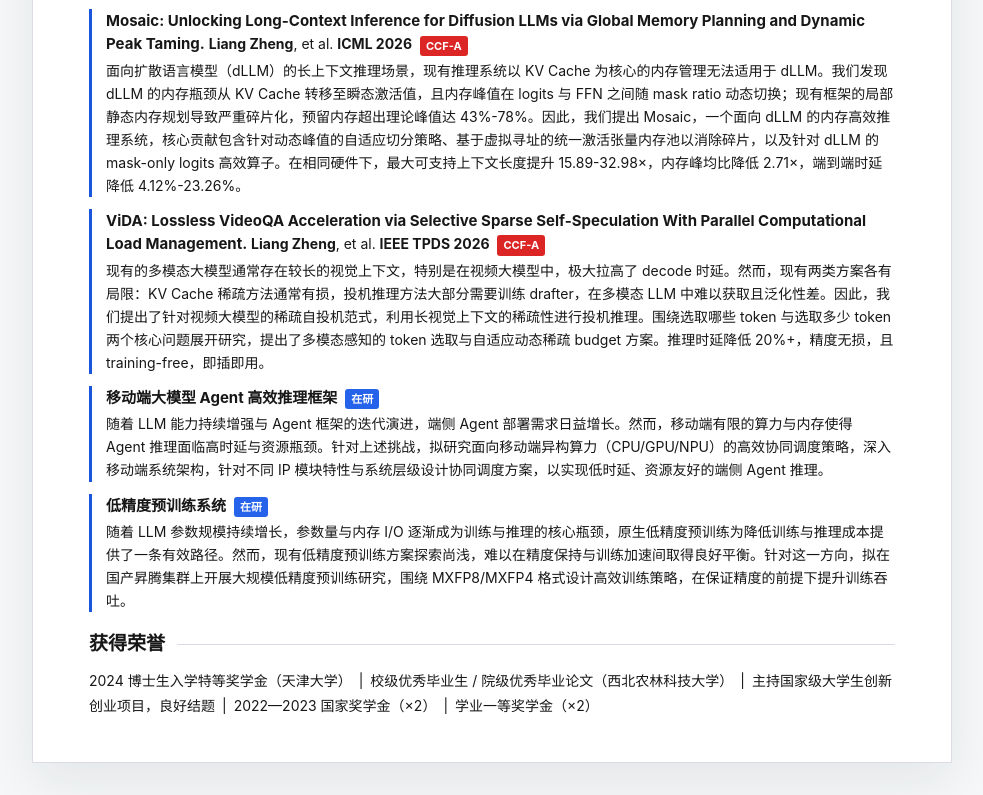
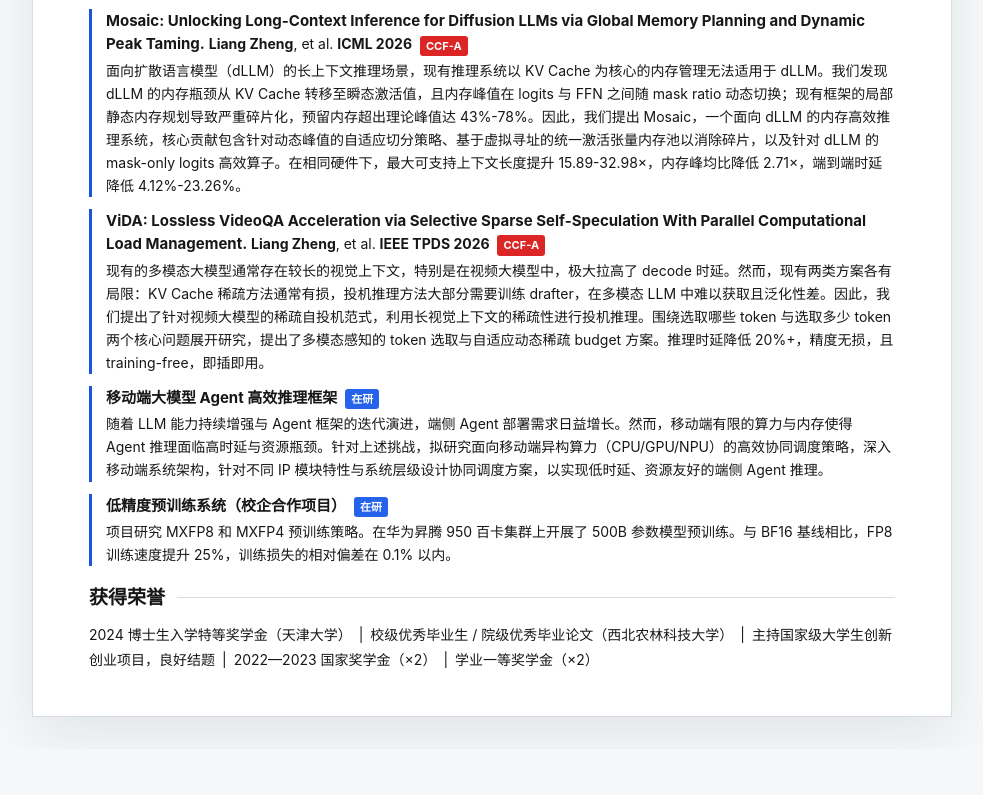
Before and after one commit to hb-jw/hb-jw.github.io, a plain HTML site: page index.html in a window 1280 px wide. Shown: the part 607-1402 px from the top of the page, without its empty margins (148-1131 px from the left). After the commit the page ends 1356 px from the top, so only its background shows below. Drawn offline with Linux system fonts and the light colour scheme.

Commit message:
Update low-precision pre-training project results

```diff
--- a/index.html
+++ b/index.html
@@ -69,8 +69,8 @@
 				<span class="pub-desc" data-zh="随着 LLM 能力持续增强与 Agent 框架的迭代演进，端侧 Agent 部署需求日益增长。然而，移动端有限的算力与内存使得 Agent 推理面临高时延与资源瓶颈。针对上述挑战，拟研究面向移动端异构算力（CPU/GPU/NPU）的高效协同调度策略，深入移动端系统架构，针对不同 IP 模块特性与系统层级设计协同调度方案，以实现低时延、资源友好的端侧 Agent 推理。" data-en="As LLM capabilities continue to advance and Agent frameworks evolve, the demand for on-device agent deployment is growing rapidly. However, limited compute and memory on mobile platforms lead to high latency and resource bottlenecks for agent inference. To address these challenges, this project investigates efficient heterogeneous co-scheduling strategies across mobile CPU/GPU/NPU, delving into mobile system architecture and designing co-scheduling schemes tailored to the characteristics of different IP modules and system layers to enable low-latency, resource-friendly on-device agent inference.">随着 LLM 能力持续增强与 Agent 框架的迭代演进，端侧 Agent 部署需求日益增长。然而，移动端有限的算力与内存使得 Agent 推理面临高时延与资源瓶颈。针对上述挑战，拟研究面向移动端异构算力（CPU/GPU/NPU）的高效协同调度策略，深入移动端系统架构，针对不同 IP 模块特性与系统层级设计协同调度方案，以实现低时延、资源友好的端侧 Agent 推理。</span>
 			</div>
 			<div class="publication">
-				<span><strong data-zh="低精度预训练系统" data-en="Low-Precision Pre-training System">低精度预训练系统</strong> <span class="pub-badge pub-badge-ongoing" data-zh="在研" data-en="Ongoing">在研</span></span>
-				<span class="pub-desc" data-zh="随着 LLM 参数规模持续增长，参数量与内存 I/O 逐渐成为训练与推理的核心瓶颈，原生低精度预训练为降低训练与推理成本提供了一条有效路径。然而，现有低精度预训练方案探索尚浅，难以在精度保持与训练加速间取得良好平衡。针对这一方向，拟在国产昇腾集群上开展大规模低精度预训练研究，围绕 MXFP8/MXFP4 格式设计高效训练策略，在保证精度的前提下提升训练吞吐。" data-en="As LLM parameter scales continue to grow, model size and memory I/O have become core bottlenecks for training and inference. Native low-precision pre-training offers a promising path to reduce both training and inference costs. However, existing low-precision pre-training schemes remain underexplored, struggling to balance accuracy preservation with training speedup. This project aims to conduct large-scale low-precision pre-training research on domestic Ascend clusters, designing efficient training strategies around MXFP8/MXFP4 formats to improve training throughput while preserving model accuracy.">随着 LLM 参数规模持续增长，参数量与内存 I/O 逐渐成为训练与推理的核心瓶颈，原生低精度预训练为降低训练与推理成本提供了一条有效路径。然而，现有低精度预训练方案探索尚浅，难以在精度保持与训练加速间取得良好平衡。针对这一方向，拟在国产昇腾集群上开展大规模低精度预训练研究，围绕 MXFP8/MXFP4 格式设计高效训练策略，在保证精度的前提下提升训练吞吐。</span>
+				<span><strong data-zh="低精度预训练系统（校企合作项目）" data-en="Low-Precision Pre-training System (University–Industry Collaboration)">低精度预训练系统（校企合作项目）</strong> <span class="pub-badge pub-badge-ongoing" data-zh="在研" data-en="Ongoing">在研</span></span>
+				<span class="pub-desc" data-zh="项目研究 MXFP8 和 MXFP4 预训练策略。在华为昇腾 950 百卡集群上开展了 500B 参数模型预训练。与 BF16 基线相比，FP8 训练速度提升 25%，训练损失的相对偏差在 0.1% 以内。" data-en="This project investigates pre-training strategies for MXFP8 and MXFP4. We ran pre-training experiments with a 500B-parameter model on a cluster of roughly 100 Huawei Ascend 950 accelerators. FP8 training was 25% faster than the BF16 baseline, with a relative difference in training loss of at most 0.1%.">项目研究 MXFP8 和 MXFP4 预训练策略。在华为昇腾 950 百卡集群上开展了 500B 参数模型预训练。与 BF16 基线相比，FP8 训练速度提升 25%，训练损失的相对偏差在 0.1% 以内。</span>
 			</div>
 		</section>
 
```
Also changed, not shown: 2 other files.
